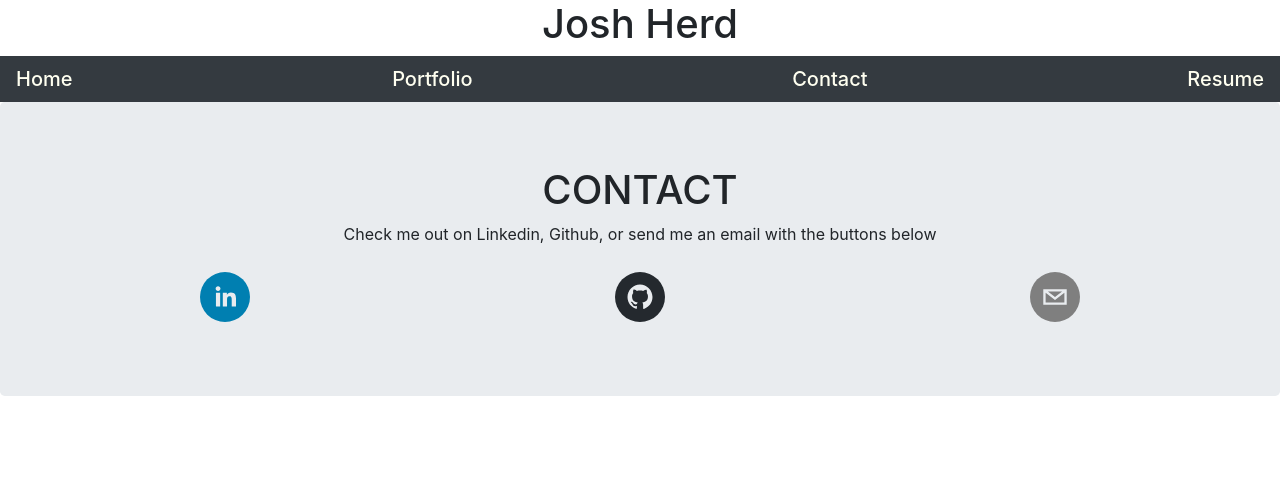
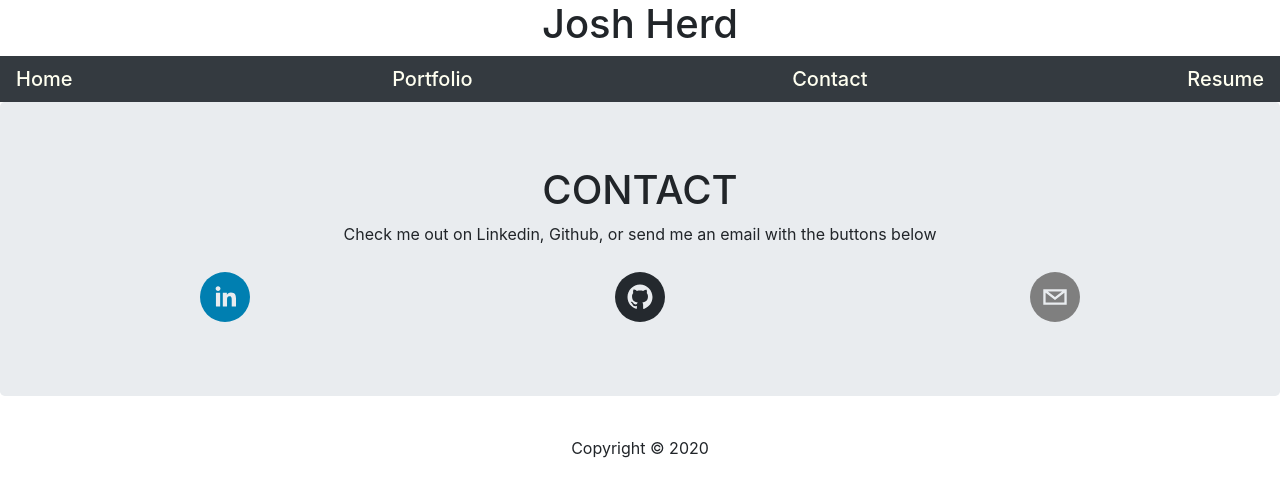
Before and after one commit to jherd801/reactPortfolio, a React (Create React App) app: page /contact in a window 1280 px wide. Shown: the top 496 px of the page. Built offline with nearby package versions, Linux system fonts and the light colour scheme.

Commit message:
Added footer

```diff
--- a/src/App.js
+++ b/src/App.js
@@ -7,6 +7,7 @@ import HealthSafety from "./Pages/HealthSafety"
 import WebDev from "./Pages/WebDev"
 import Navbar from "./Components/Navbar/Navbar"
 import Header from "./Components/Header/Header"
+import Footer from "./Components/Footer/Footer"
 import './App.css';
 
 function App() {
@@ -28,6 +29,7 @@ function App() {
         <Route exact path="/portfolio/webdev" component={WebDev} />
         <Route exact path="/contact" component={Contact} />
         </div>
+      <Footer />
       </div>
     </Router>
   );
--- /dev/null
+++ b/src/Components/Footer/Footer.js
@@ -0,0 +1,13 @@
+import React from 'react';
+
+import './style.css';
+
+function Footer() {
+    return (
+        <footer className="container-fluid navbar justify-content-center">
+            <p>Copyright &copy; 2020</p>
+        </footer>
+    )
+}
+
+export default Footer;
```
Also changed, not shown: src/Components/Footer/style.css (added).
